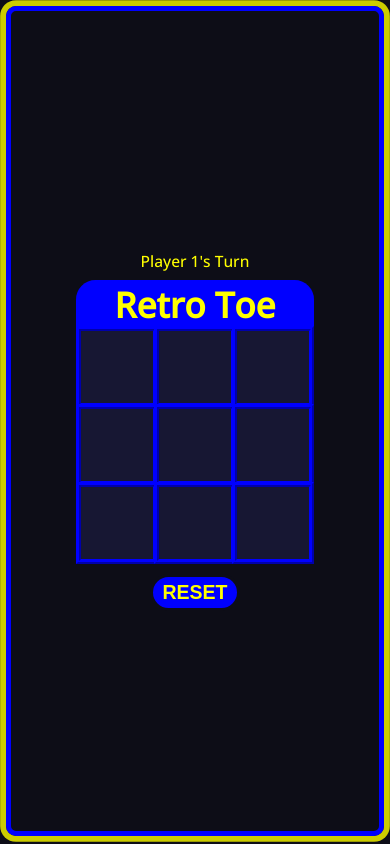
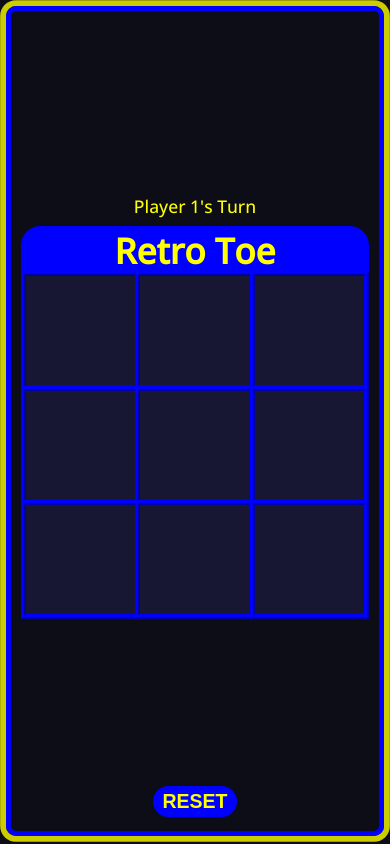
Before and after one commit to bthol/Retro-Toe, a website: page index.html in a window 390 px wide. Drawn offline with nearby package versions, Linux system fonts and the light colour scheme.

Commit message:
boardsize media queries

```diff
--- a/style.css
+++ b/style.css
@@ -4,9 +4,10 @@
 
 body {
   background-color: rgb(13, 13, 23);
-  --boardSize: 60vmin;
+  --boardSize: 55vmin;
   color: rgb(255, 255, 0);
   margin: 0px;
+  min-height: 100vh;
 }
 
 #game-wrapper {
@@ -41,13 +42,13 @@ body {
 .grid-row-3 {
   grid-row: 3;
   display: flex;
-  align-items: start;
+  align-items: end;
 }
 
 /* messages */
 #msg1 {
   cursor: default;
-  font-size: 4vmin;
+  font-size: 4.5vmin;
   margin: 2vmin 0vmin;
 }
 
@@ -98,6 +99,20 @@ body {
   border: 1.5vmin ridge rgb(0, 0, 255);
 }
 
+/* responsivity */
+@media(max-width: 475px) {
+  body {
+    --boardSize: calc(100vmin - 2*6vmin);
+  }
+}
+
+@media (max-height: 625px) {
+  body {
+    --boardSize: 55vmin;
+  }
+}
+
+
 /* ---------------- INTERACTIVITY ---------------- */
 @media(hover: hover) and (pointer: fine) {
   #btn1 {
```
